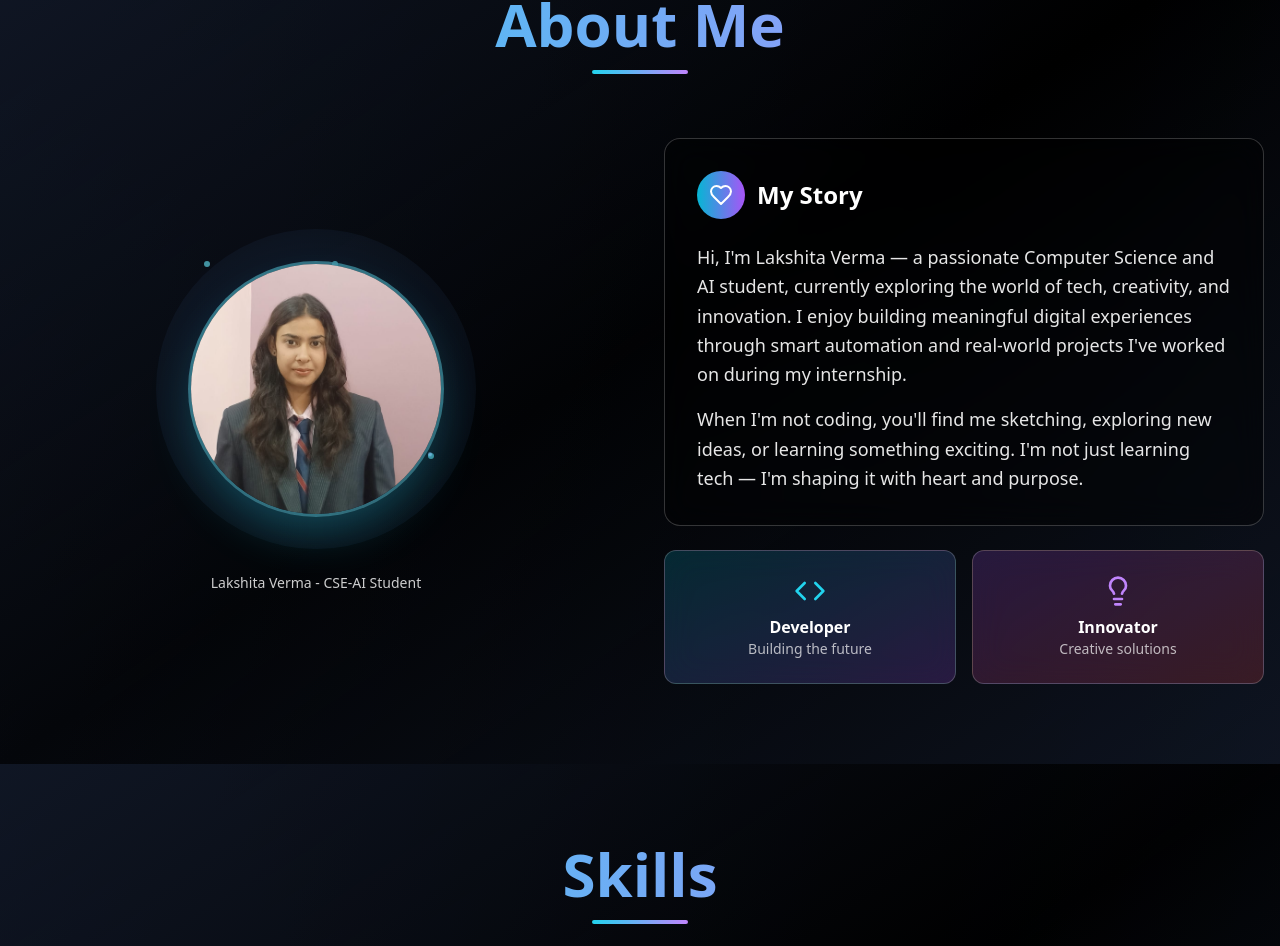
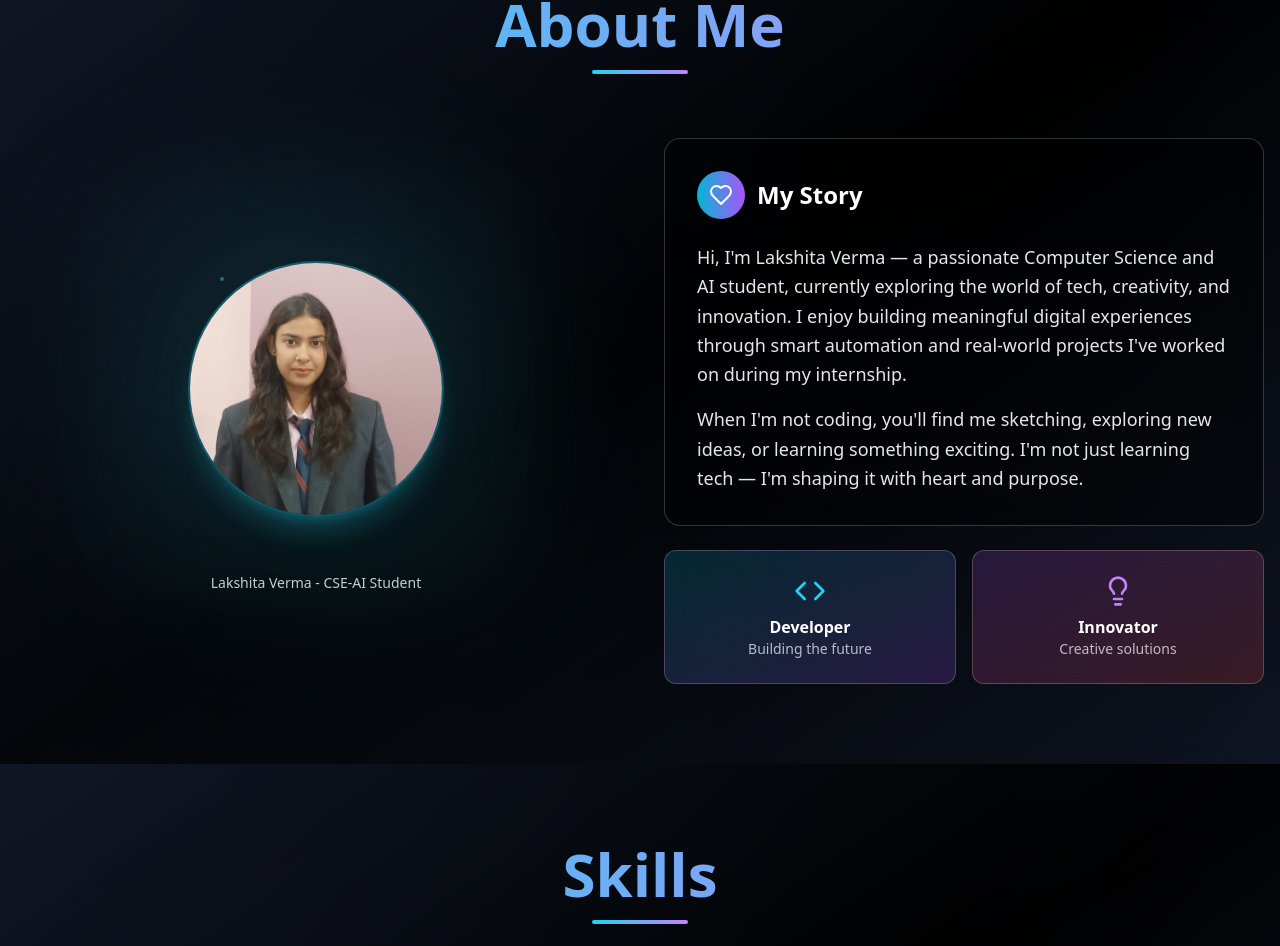
Before and after one commit to lakshitaverma25/lakshitaportfolio, a React (Vite) app: page / in a window 1280 px wide. Shown: the part 886-1832 px from the top of the page. Built offline with nearby package versions, Linux system fonts and the light colour scheme.

Commit message:
Merge Profile Glow with Portfolio Background

```diff
--- a/src/components/About.tsx
+++ b/src/components/About.tsx
@@ -35,56 +35,38 @@ const About: React.FC = () => {
           >
             <div className="relative">
               <div className="w-80 h-80 mx-auto relative group">
-                {/* Blue glow and sparkle effects */}
-                <div className="absolute inset-0 rounded-full">
-                  {/* Main blue glow */}
-                  <div className="absolute inset-0 rounded-full bg-gradient-radial from-cyan-400/30 via-blue-400/15 to-transparent animate-pulse"></div>
+                {/* Seamless background glow that merges with portfolio */}
+                <div className="absolute -inset-20 bg-gradient-radial from-cyan-400/20 via-cyan-400/10 via-blue-400/5 to-transparent blur-3xl opacity-60"></div>
+                <div className="absolute -inset-16 bg-gradient-radial from-cyan-300/15 via-blue-300/8 to-transparent blur-2xl opacity-40"></div>
 
-                  {/* Floating blue sparkles around the image */}
+                {/* Subtle floating sparkles that blend naturally */}
                 <div className="absolute inset-0">
-                    {[...Array(8)].map((_, i) => (
+                  {[...Array(4)].map((_, i) => (
                     <div
                       key={i}
-                        className="absolute w-1.5 h-1.5 bg-cyan-300 rounded-full animate-pulse opacity-70"
+                      className="absolute w-1 h-1 bg-cyan-300/60 rounded-full animate-pulse"
                       style={{
-                          left: `${15 + i * 10}%`,
-                          top: `${10 + (i % 4) * 20}%`,
-                          animationDelay: `${i * 0.4}s`,
-                          animationDuration: '3s',
+                        left: `${20 + i * 15}%`,
+                        top: `${15 + (i % 2) * 30}%`,
+                        animationDelay: `${i * 0.8}s`,
+                        animationDuration: '4s',
                       }}
                     />
                   ))}
                 </div>
 
-                  {/* Additional sparkles with different timing */}
-                  <div className="absolute inset-0">
-                    {[...Array(6)].map((_, i) => (
-                      <div
-                        key={i}
-                        className="absolute w-1 h-1 bg-blue-300 rounded-full animate-bounce opacity-60"
-                        style={{
-                          left: `${25 + i * 12}%`,
-                          top: `${20 + (i % 3) * 25}%`,
-                          animationDelay: `${i * 0.5}s`,
-                          animationDuration: '2.5s',
-                        }}
-                      />
-                    ))}
-                  </div>
-                </div>
-
                 {/* Main image container */}
-                <div className="absolute inset-8 rounded-full overflow-hidden border-3 border-cyan-300/40 backdrop-blur-lg bg-gradient-to-br from-cyan-400/10 to-blue-400/5 shadow-2xl shadow-cyan-400/30">
+                <div className="absolute inset-8 rounded-full overflow-hidden border-2 border-cyan-400/30 backdrop-blur-sm bg-gradient-to-br from-cyan-400/5 to-blue-400/5 shadow-xl shadow-cyan-400/20">
                   {/* Image with enhanced effects */}
                   <img
                     src="/WhatsApp Image 2025-07-18 at 10.10.45 PM.jpeg"
                     alt="Lakshita Verma"
-                    className="w-full h-full object-cover transition-all duration-500 group-hover:scale-105 group-hover:brightness-110"
+                    className="w-full h-full object-cover transition-all duration-500 group-hover:scale-102"
                   />
                 </div>
 
-                {/* Enhanced glow on hover */}
-                <div className="absolute inset-0 rounded-full bg-gradient-radial from-cyan-400/0 to-transparent group-hover:from-cyan-400/40 transition-all duration-500 blur-2xl"></div>
+                {/* Subtle hover enhancement that blends with background */}
+                <div className="absolute -inset-12 rounded-full bg-gradient-radial from-cyan-400/0 to-transparent group-hover:from-cyan-400/15 transition-all duration-700 blur-2xl"></div>
               </div>
 
               {/* Enhanced caption */}
```
Lines whose indentation alone changed are shown as unchanged.
